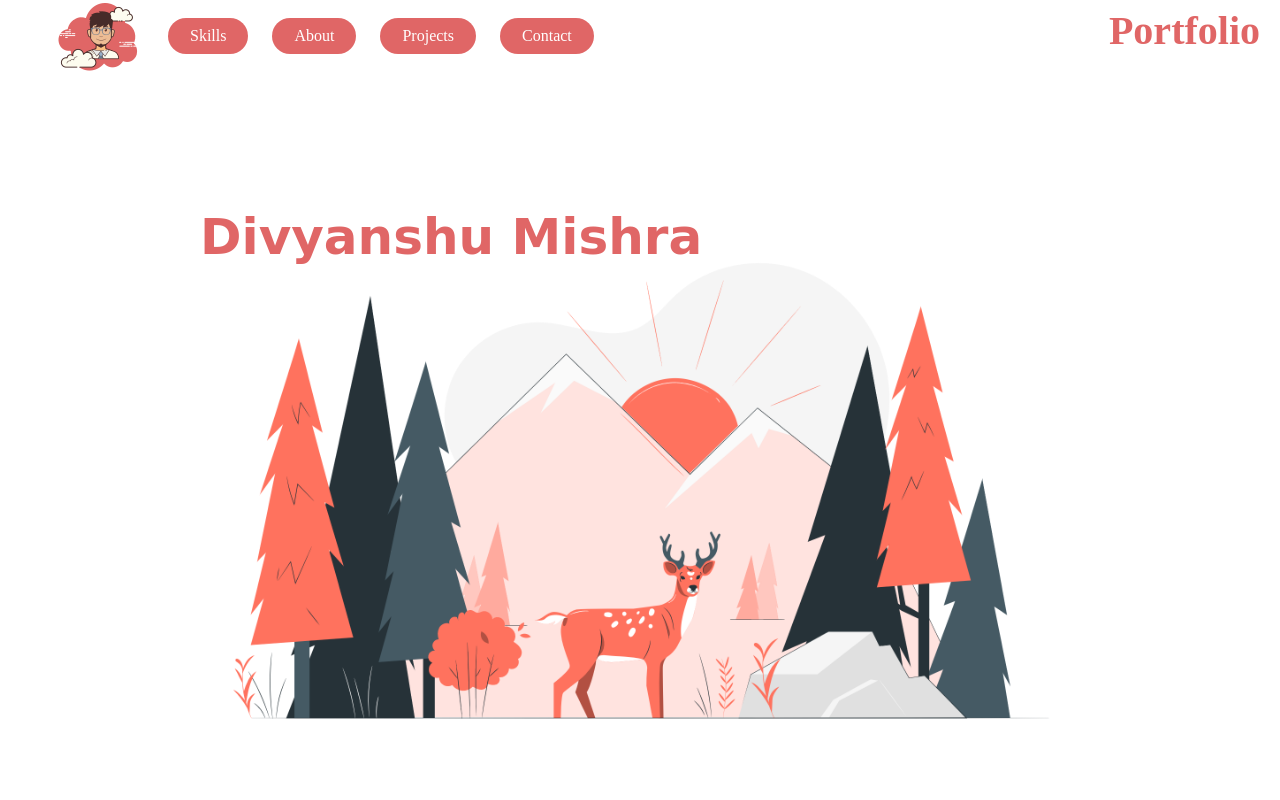
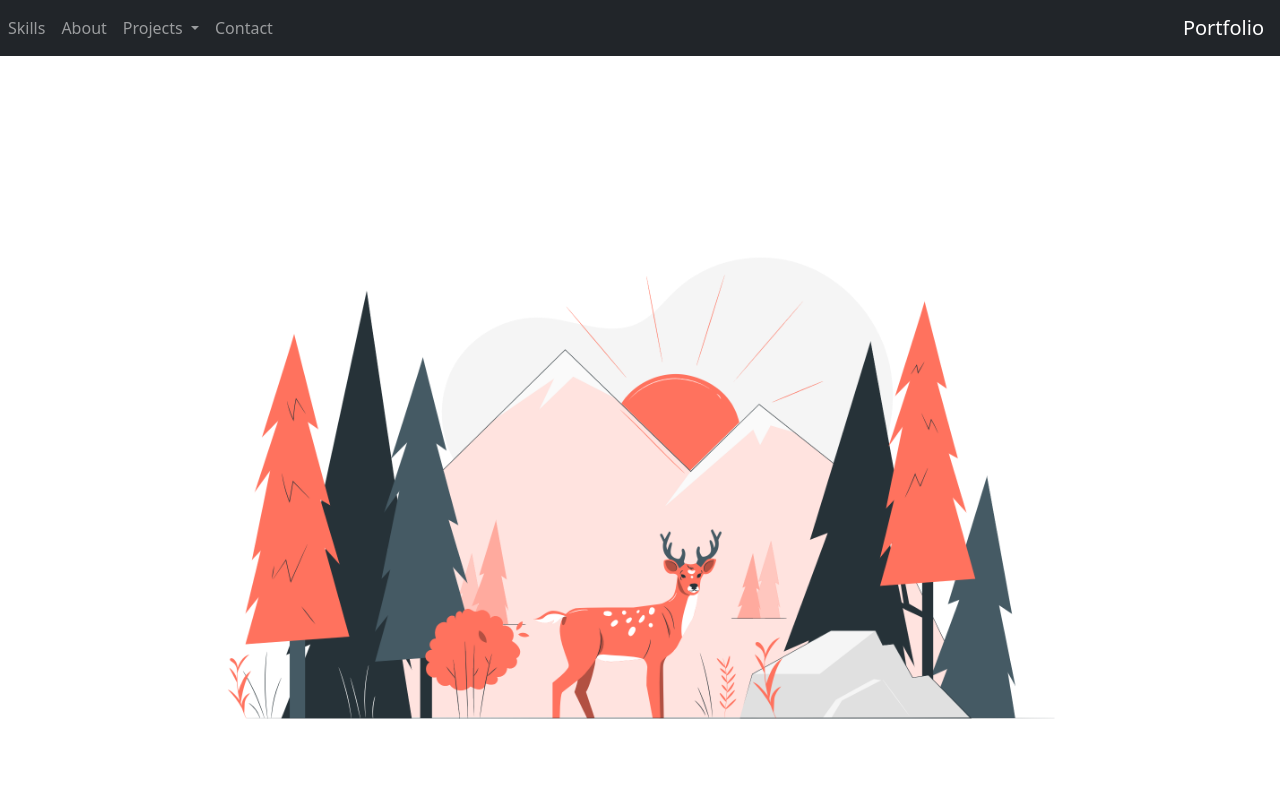
Before and after one commit to iAmTheBest4222/portfolio, a website built with Vite: page index.html in a window 1280 px wide. Shown: the top 800 px of the page. Built offline with nearby package versions, Linux system fonts and the light colour scheme; a web font is replaced by a local one.

Commit message:
navbar update

```diff
--- a/index.html
+++ b/index.html
@@ -4,39 +4,51 @@
     <meta name="viewport" content="width=device-width, initial-scale=1.0">
     <title>Prototype</title>
     <link rel="stylesheet" href="style.css">
-    <link rel="preconnect" href="https://fonts.googleapis.com">
-    <link rel="preconnect" href="https://fonts.gstatic.com" crossorigin>
-    <link href="https://fonts.googleapis.com/css2?family=Meie+Script&display=swap" rel="stylesheet">
+    <link href="https://cdn.jsdelivr.net/npm/bootstrap@5.3.3/dist/css/bootstrap.min.css" rel="stylesheet" integrity="sha384-QWTKZyjpPEjISv5WaRU9OFeRpok6YctnYmDr5pNlyT2bRjXh0JMhjY6hW+ALEwIH" crossorigin="anonymous">
+<script src="https://cdn.jsdelivr.net/npm/bootstrap@5.3.3/dist/js/bootstrap.bundle.min.js" integrity="sha384-YvpcrYf0tY3lHB60NNkmXc5s9fDVZLESaAA55NDzOxhy9GkcIdslK1eN7N6jIeHz" crossorigin="anonymous"></script>
 </head>
 <body>
-    <h1 class="heading 1">Portfolio</h1>
-    <img src="assets\1 (15).png" alt="" class="navimg">
-    <div class="p">
-        <a href="#skill" class="btn">
-            <div class="nav">
-                Skills
-            </div>
-        </a>
-        <a href="2.html">
-            <div class="nav">
-                About
-            </div>
-        </a>
+    <nav class="navbar navbar-expand-sm bg-dark navbar-dark sticky-top" >
+        <div class="collapse navbar-collapse" id="navbarTogglerDemo02">
+        <ul class="navbar-nav me-auto">
+            <li class="nav-item">
+                <a class="nav-link" href="#scrollspyHeading1">Skills</a>
+            </li>
+            <li class="nav-item">
+                <a class="nav-link" href="#scrollspyHeading2">About</a>
+            </li>
+            <li class="nav-item dropdown">
+                <a class="nav-link dropdown-toggle" href="#" role="button" data-bs-toggle="dropdown" aria-expanded="false">
+                  Projects
+                </a>
 
-        <a href="1.html">
-            <div class="nav">
-                Projects
-            </div>
-        </a>
-        <a href="#last">
-            <div class="nav">
-                Contact
-            </div>
-        </a>
+                <ul class="dropdown-menu bg-dark">
+                  <li><a class="dropdown-item link-light" href="#scrollspyHeading3">Action</a></li>
+                  <li><a class="dropdown-item link-light" href="#scrollspyHeading4">Another action</a></li>
+                  <li>
+                    <hr class="dropdown-divider bg-light">
+                  </li>
+                  <li><a class="dropdown-item link-light" href="#scrollspyHeading5">Something else here</a></li>
+                </ul>
+              </li>
+            <li class="nav-item">
+                <a class="nav-link" href="#scrollspyHeading6">Contact</a>
+            </li>
+        </ul>
+        </div>
+        <a class="navbar-brand" href="">Portfolio</a>
+        <button class="navbar-toggler" type="button" data-bs-toggle="collapse" data-bs-target="#navbarTogglerDemo02" aria-controls="navbarTogglerDemo02" aria-expanded="false" aria-label="Toggle navigation">
+          <span class="navbar-toggler-icon"></span>
+        </button>
+    </nav>
 
-        <h3><br>Divyanshu Mishra</h3>
 
-    </div>
+
+
+
+
+
+
 
 
     <div class="body"><img src="assets\1 (1).png" class="photo"></div>
@@ -44,7 +56,8 @@
     <div class="abc">
         <img src="assets\1 (8).png" class="photo3">
     </div><hr>
-    <div class="skill" id="skill">
+    <div data-bs-spy="scroll" data-bs-target="#navbar-example2" data-bs-root-margin="0px 0px -40%" data-bs-smooth-scroll="true" class="scrollspy-example bg-body-dark p-3 rounded-2" tabindex="0"></div>
+    <div class="skill" id="scrollspyHeading1">
         <h2 class="heading">Skills</h1>
         <div class="profil">
             <img class="photo1" src="assets\1 (5).jpg">
@@ -60,7 +73,7 @@
                 </p>
         </div>
     </div>
-    <div class="last" id="last">
+    <div class="last" id="scrollspyHeading6">
         <h4>
             Contact
         </h4>
@@ -68,5 +81,6 @@
         keshumishra987@gmail.com
 
     </div>
+    </div>
 </body>
 </html>
--- a/package.json
+++ b/package.json
@@ -10,5 +10,8 @@
   },
   "devDependencies": {
     "vite": "^5.2.0"
+  },
+  "dependencies": {
+    "bootstrap": "^5.3.3"
   }
 }
--- a/style.css
+++ b/style.css
@@ -97,10 +97,3 @@ h1{
   right: 20px;
   top: -20px;
 }
-hr{
-  border-color:#e06666;
-  border-width: 5px;
-  border-style: none;
-  border-top-style: dotted ;
-  width: 20%;
-}
```
Also changed, not shown: 1 other file.
